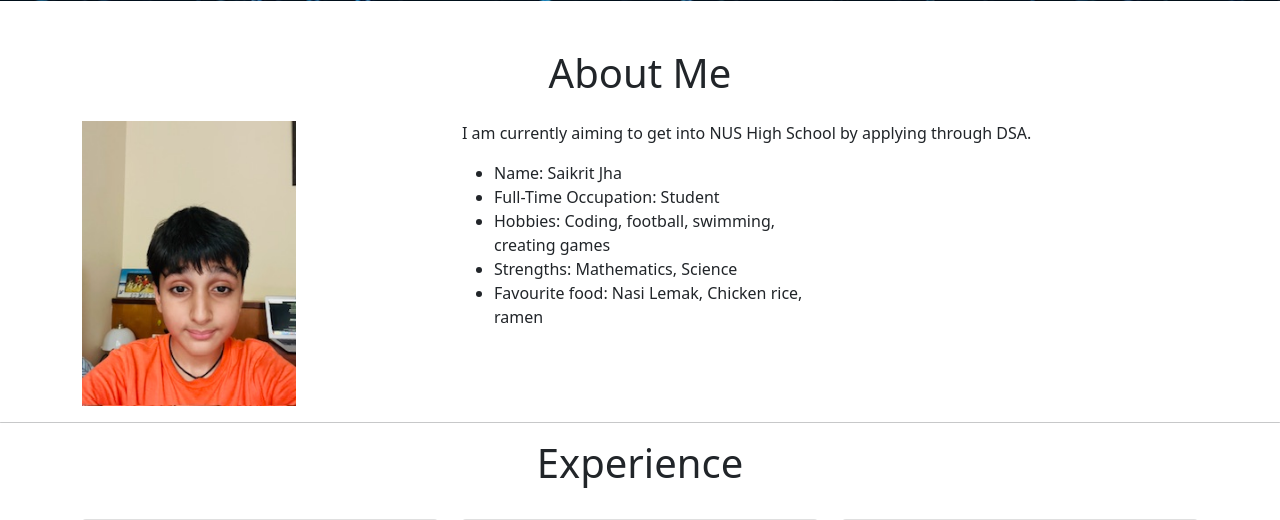
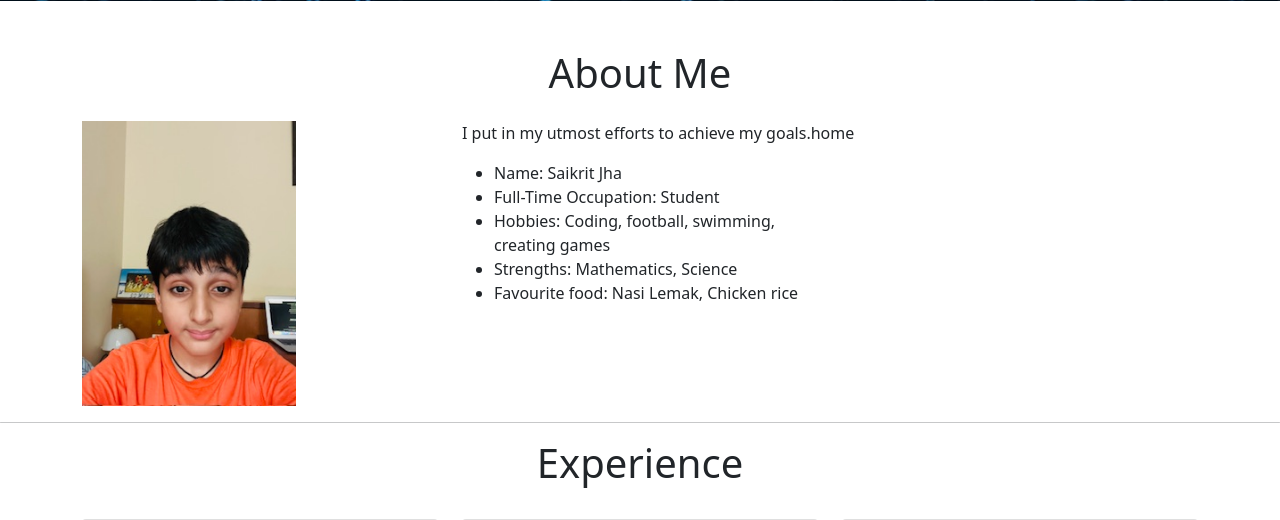
Before and after one commit to yang0369/web_design, a Flask app: page /home in a window 1280 px wide. Shown: the part 799-1319 px from the top of the page. Run offline with Flask 3, Linux system fonts and the light colour scheme; some libraries are stand-ins or nearby versions.

Commit message:
made changes to description

```diff
--- a/templates/home.html
+++ b/templates/home.html
@@ -62,7 +62,7 @@
                 </div>
 
                 <div class="col-lg-8">
-                    <p> I am currently aiming to get into NUS High School by applying through DSA. <br />
+                    <p> I put in my utmost efforts to achieve my goals.home <br />
                     </p>
                     <div class="row mt-3">
                         <div class="col-md-6">
@@ -71,7 +71,7 @@
                                 <li>Full-Time Occupation: Student</li>
                                 <li>Hobbies: Coding, football, swimming, creating games</li>
                                 <li>Strengths: Mathematics, Science</li>
-                                <li>Favourite food: Nasi Lemak, Chicken rice, ramen</li>
+                                <li>Favourite food: Nasi Lemak, Chicken rice</li>
 
                             </ul>
                         </div>
```
